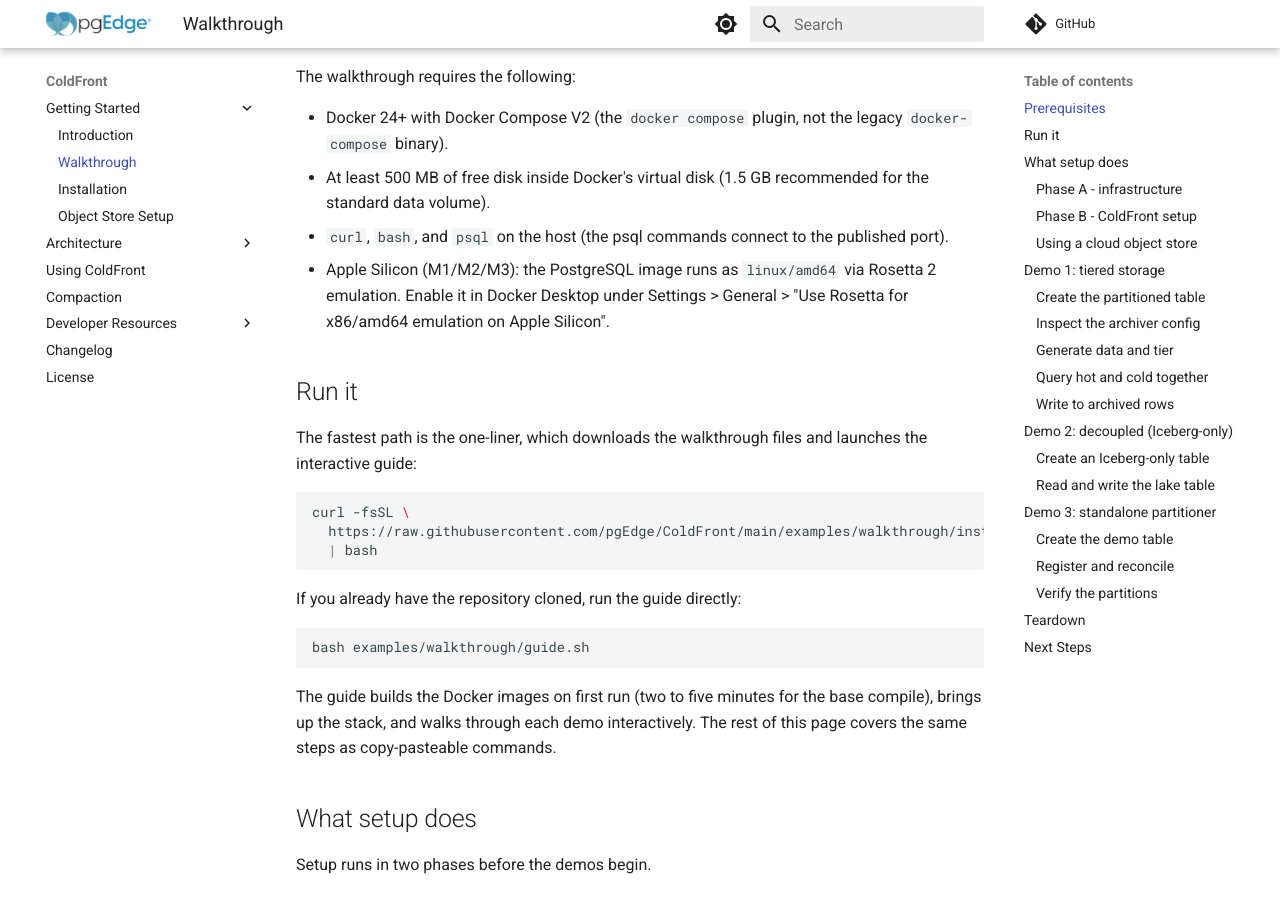
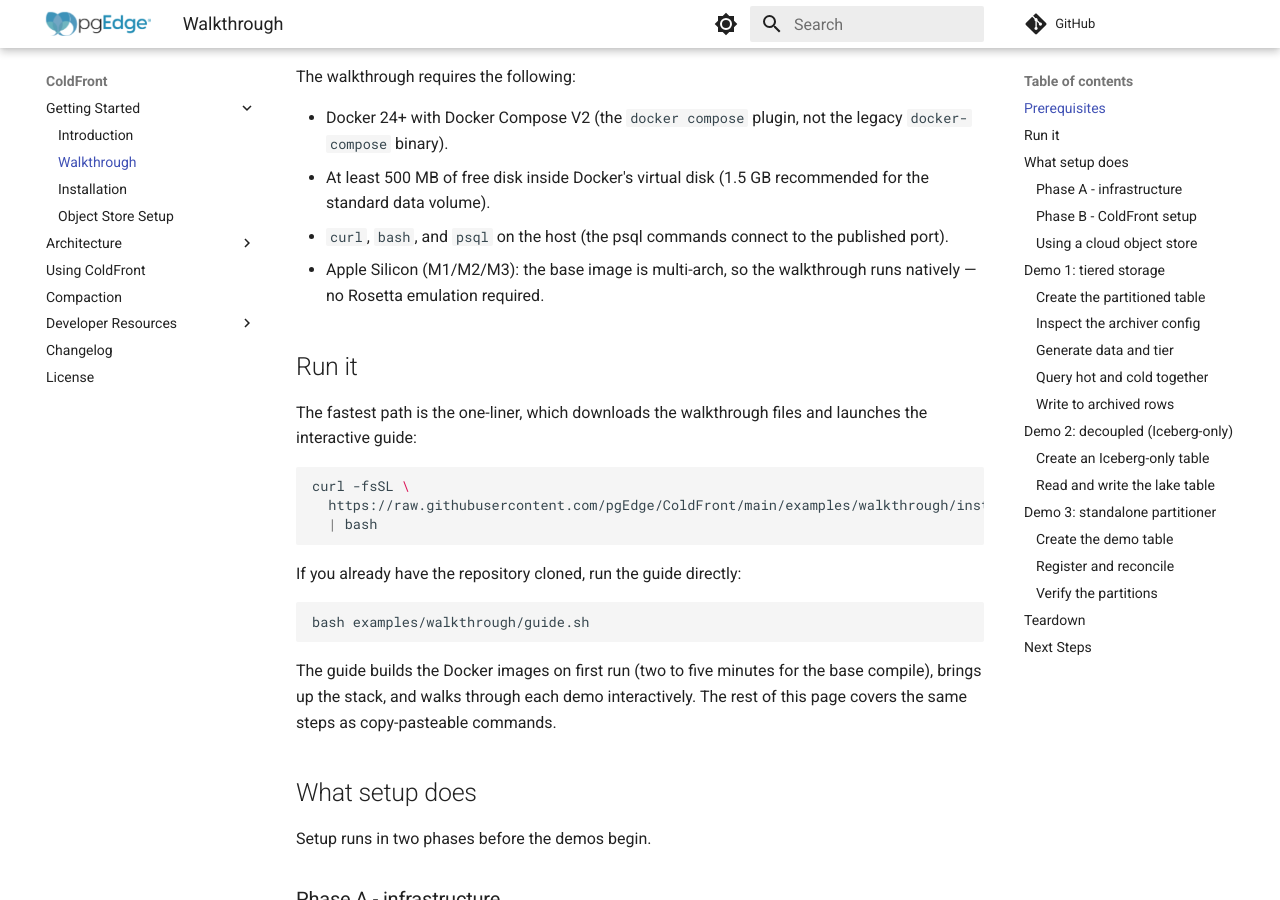
Before and after one commit to pgEdge/coldfront, an MkDocs documentation site: the page built from docs/walkthrough.md, in a window 1280 px wide and 900 px high, scrolled down 475 px. Built offline with MkDocs 1.6.1 and Material for MkDocs 9.7.7, drawn with Linux system fonts in a browser that asks for light colours; comment, search, counter and statistics services are not loaded.

Commit message:
docs: drop stale arm64 emulation notes — base is now multi-arch (#27)

```diff
--- a/docs/walkthrough.md
+++ b/docs/walkthrough.md
@@ -24,10 +24,8 @@ The walkthrough requires the following:
   recommended for the standard data volume).
 - `curl`, `bash`, and `psql` on the host (the psql commands connect to
   the published port).
-- Apple Silicon (M1/M2/M3): the PostgreSQL image runs as
-  `linux/amd64` via Rosetta 2 emulation. Enable it in Docker Desktop
-  under Settings > General > "Use Rosetta for x86/amd64 emulation on
-  Apple Silicon".
+- Apple Silicon (M1/M2/M3): the base image is multi-arch, so the
+  walkthrough runs natively — no Rosetta emulation required.
 
 ## Run it
 
```
Also changed, not shown: examples/walkthrough/README.md (+2 -6 lines), 1 other file.
